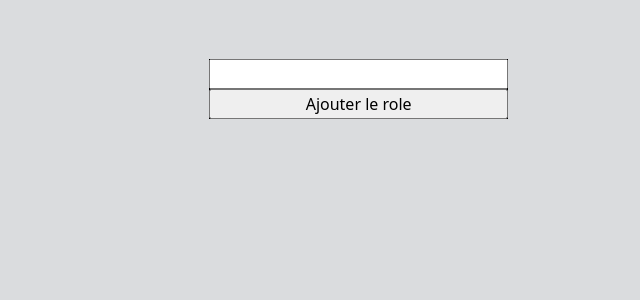
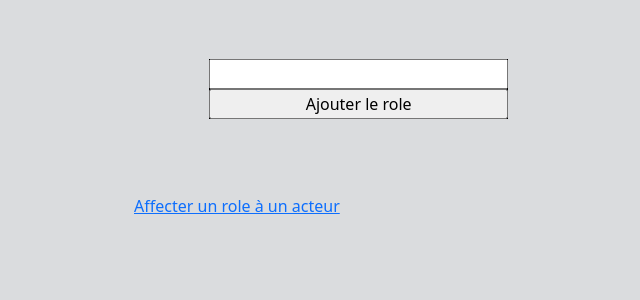
Before and after one commit to Hamdi-Abdelmaksoud/CINEMA, a PHP site: template view/ajouterRole.php in a window 1280 px wide. Shown: the part 240-540 px from the top of the page, without its empty margins (32-672 px from the left). Run offline with PHP 8.4, Linux system fonts and the light colour scheme; the template is opened without the code that fills it, so the values that code supplies are empty.

Commit message:
style ajouter role et template

```diff
--- a/view/ajouterRole.php
+++ b/view/ajouterRole.php
@@ -10,6 +10,7 @@ ob_start();
     <input type="text" name="nom_role" id="nom_role" required>
     <input type="submit" name="ajoutRole" value="Ajouter le role">
 </form>
+<a href="index.php?action=affecterRole">Affecter un role à un acteur</a>
 <?php
 
 $titre = "Ajouter un rôle";
--- a/view/listActeurs.php
+++ b/view/listActeurs.php
@@ -22,7 +22,8 @@ ob_start(); ?>
 
             </tr>
         <?php } ?>
-
+        <td colspan="3"><a class="dropdown-item text-light bg-dark " href="index.php?action=ajouterActeur"><i class="fa-solid fa-circle-plus" style="color: #149924;"></i>  <span style="color:white">ajouter un acteur</span></a>
+    </td>
     </tbody>
 </table>
 
--- a/view/listFilms.php
+++ b/view/listFilms.php
@@ -4,7 +4,7 @@ ob_start(); //Cette fonction démarre un tampon de sortie de sortie de bufferisa
 ?>
 
 <p class="uk-label uk-label-warning">Il y a <?= $requete->rowCount() ?>films</p><!--le nombre de films dans la requête à l'aide de la fonction rowCount() -->
-<table class="uk-table uk-table-striped">
+<table class="table table-dark">
     <thead>
         <tr>
             <th>TITRE</th>
--- a/view/listRealisateurs.php
+++ b/view/listRealisateurs.php
@@ -24,6 +24,9 @@ ob_start(); ?>
         <?php } ?>
 
     </tbody>
+
+    <td colspan="3"><a  style='text-decoration:none;' href="index.php?action=ajouterRealisateur"><i class="fa-solid fa-circle-plus" style="color: #149924;"></i>  <span style="color:white">ajouter un realisateur</span></a>
+    </td>
 </table>
 
 <?php
--- a/view/template.php
+++ b/view/template.php
@@ -32,11 +32,11 @@
             <a class="nav-link dropdown-toggle text-light bg-dark " data-bs-toggle="dropdown" href="#" role="button" aria-expanded="false">Ajouter</a>
             <ul class="dropdown-menu dropdown-menu-dark">
                 <li>
-                    <a class="dropdown-item text-light " href="index.php?action=ajouterRole">Ajouter un role</a>
+                    <a class="dropdown-item text-light " href="index.php?action=ajouterRole">role</a>
                 </li>
-                <li><a class="dropdown-item text-light bg-dark" href="index.php?action=ajouterGenre">Ajouter un genre</a></li>
-                <li><a class="dropdown-item text-light " href="index.php?action=ajouterFilm">Ajouter un film</a></li>
-                <li><a class="dropdown-item text-light bg-dark" href="index.php?action=affecterRole">Affecter un role à un acteur</a></li>
+                <li><a class="dropdown-item text-light bg-dark" href="index.php?action=ajouterGenre">genre</a></li>
+                <li><a class="dropdown-item text-light " href="index.php?action=ajouterFilm">film</a></li>
+                <li><a class="dropdown-item text-light bg-dark" href="index.php?action=affecterRole">casting</a></li>
 
 
                 <li><a  class="dropdown-item text-light " h ref="index.php?action=ajouterPersonne">acteur/réalisateur</a></li>
```
